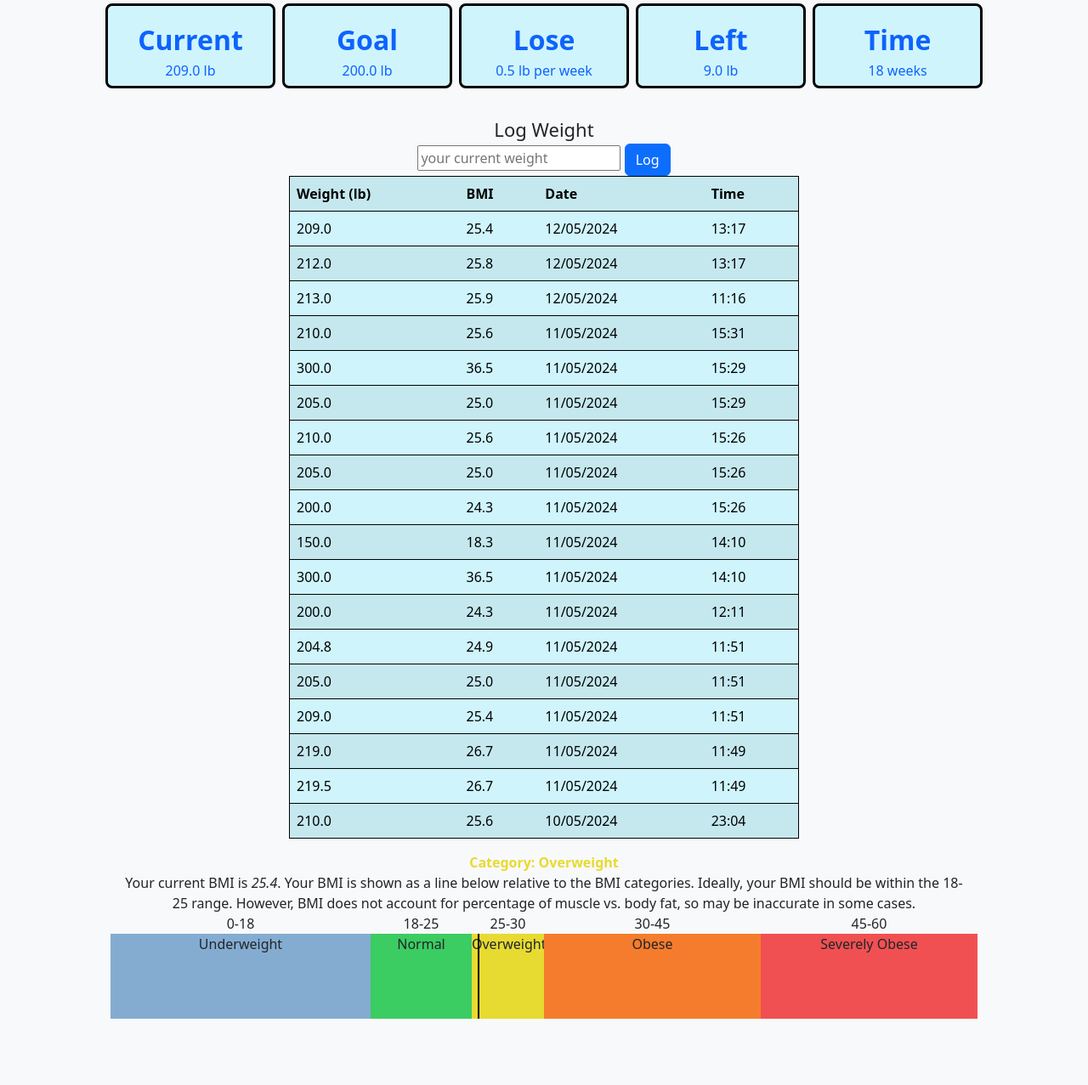
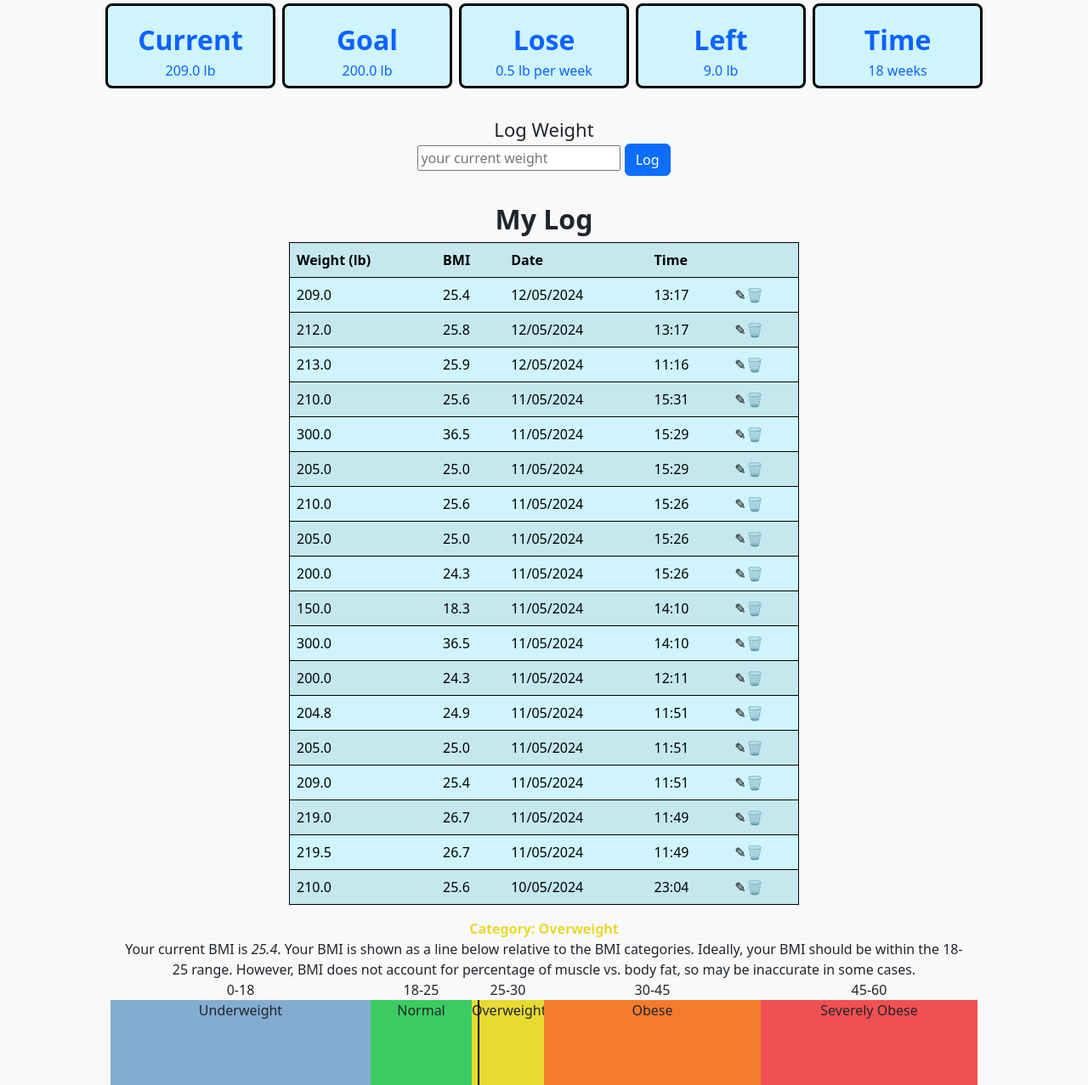
Before and after one commit to bradapc/tracker, a Flask app: page /weight/log in a window 1280 px wide. Shown: the part 132-1409 px from the top of the page at 85% size. Before the commit the page ends 1331 px from the top, so only its background shows below. Run offline with Flask 3, Linux system fonts and the light colour scheme; a user stored in the database is signed in; data comes from the database, SQL or seed files in the repository; both versions use the stored data as it was after the commit.

Commit message:
Made text unselectable, added icons for editing and deleting weight entries.

```diff
--- a/static/styles.css
+++ b/static/styles.css
@@ -154,6 +154,7 @@ input:focus {
     display: flex;
     flex-direction: column;
     align-items: center;
+    margin-bottom: 32px;
 }
 
 .goal-weight-log-entry span {
@@ -166,5 +167,10 @@ input:focus {
 
 .weight-log-wrapper {
     display: flex;
-    justify-content: center;
+    flex-direction: column;
+    align-items: center;
 }
+
+body {
+    user-select: none;
+}
--- a/templates/weight_log.html
+++ b/templates/weight_log.html
@@ -49,6 +49,7 @@
 
         </div>
         <div class="weight-log-wrapper">
+            <h1 class="goal-weight-box-head">My Log</h1>
             <div class="weight-log">
                 <table class="table table-info table-striped table-hover">
                     <tr>
@@ -56,6 +57,7 @@
                         <th>BMI</th>
                         <th>Date</th>
                         <th>Time</th>
+                        <th></th>
                     </tr>
                     {% for entry in new_weight_log %}
                     <tr>
@@ -63,6 +65,7 @@
                         <td>{{ entry[4] }}</td>
                         <td> {{ entry[2] }}</td>
                         <td>{{ entry[3] }}</td>
+                        <td><span>&#9998;</span><span>&#128465;</span></td>
                     </tr>
                     {% endfor %}
                 </table>
```
Also changed, not shown: tracker.db.
